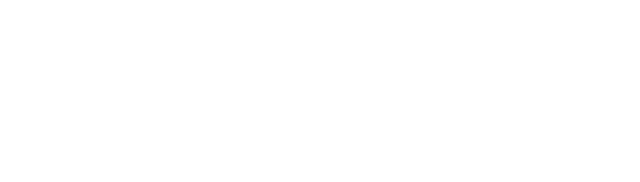
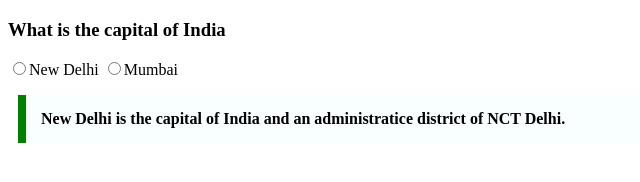
Before and after one commit to acciojob/trivia-AdityaJoshi1998, a website: page main.html in a window 1280 px wide. Shown: the whole page, without its empty margins (0-640 px from the left). Drawn offline with Linux system fonts and the light colour scheme.

Commit message:
completed the code

```diff
--- a/main.html
+++ b/main.html
@@ -7,8 +7,14 @@
 </head>
 
 <body>
-	<!-- the entire body must be written by student -->
-    <script type="text/javascript" src="./script.js">
+	<h3>What is the capital of India</h3>
+	<p><input type="radio" name="capital" id="ND">New Delhi
+		<input type="radio" name="capital" id="MU">Mumbai
+		</p>
+		<blockquote cite="https://en.wikipedia.org/wiki/New_Delhi">
+New Delhi is the capital of India and an administratice district of NCT Delhi.
+		</blockquote>
+<script type="text/javascript" src="./script.js">
 </script>
 
 </body>
--- a/styles.css
+++ b/styles.css
@@ -1,2 +1,10 @@
 
-/* Your CSS Code here. */
+blockquote{
+    max-width: 600px;
+    margin: 10px;
+    padding: 15px;
+    border-left: 8px solid green;
+    background-color: #f8fffe;
+    font-weight: bold;
+
+}
```
